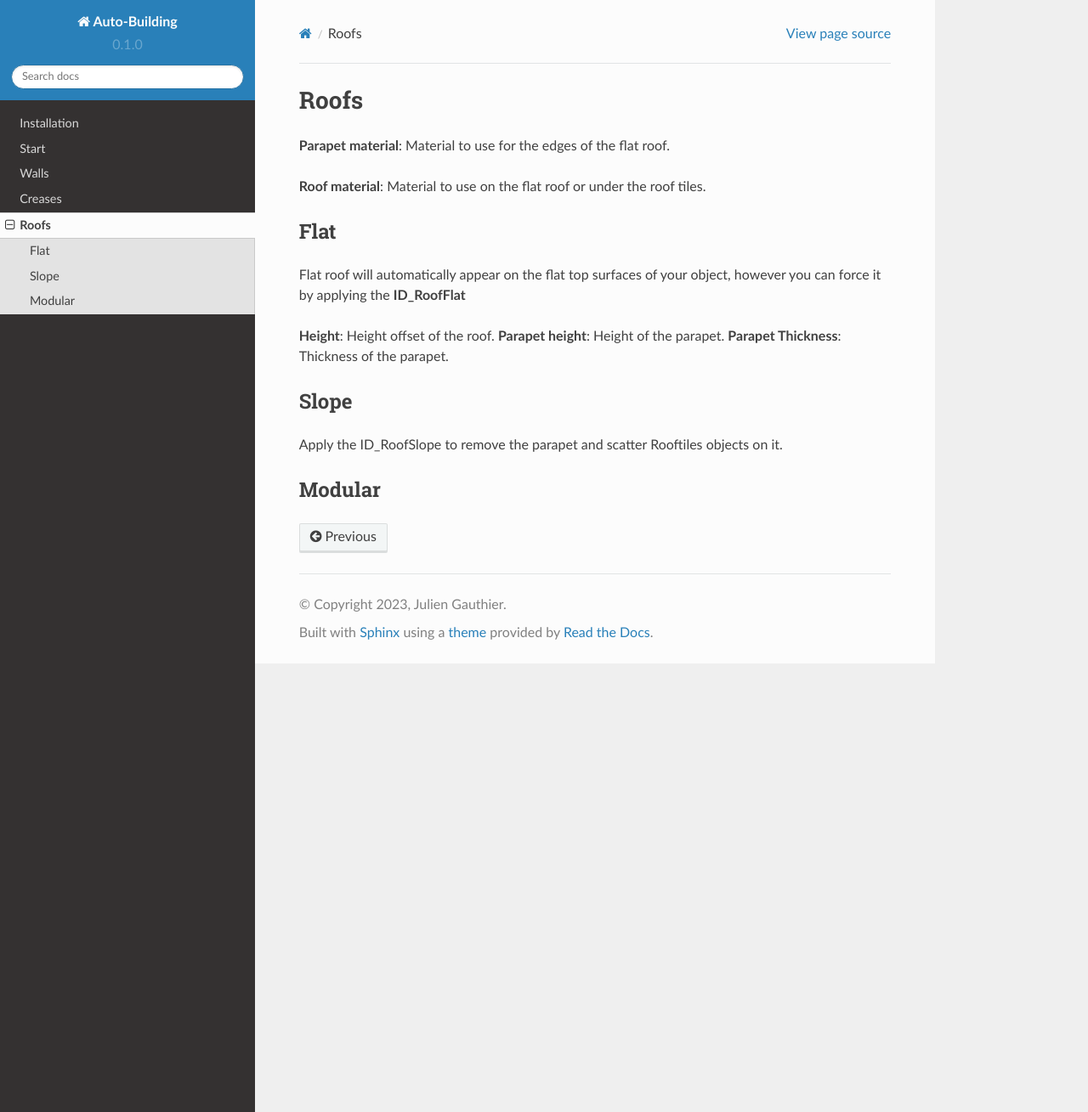
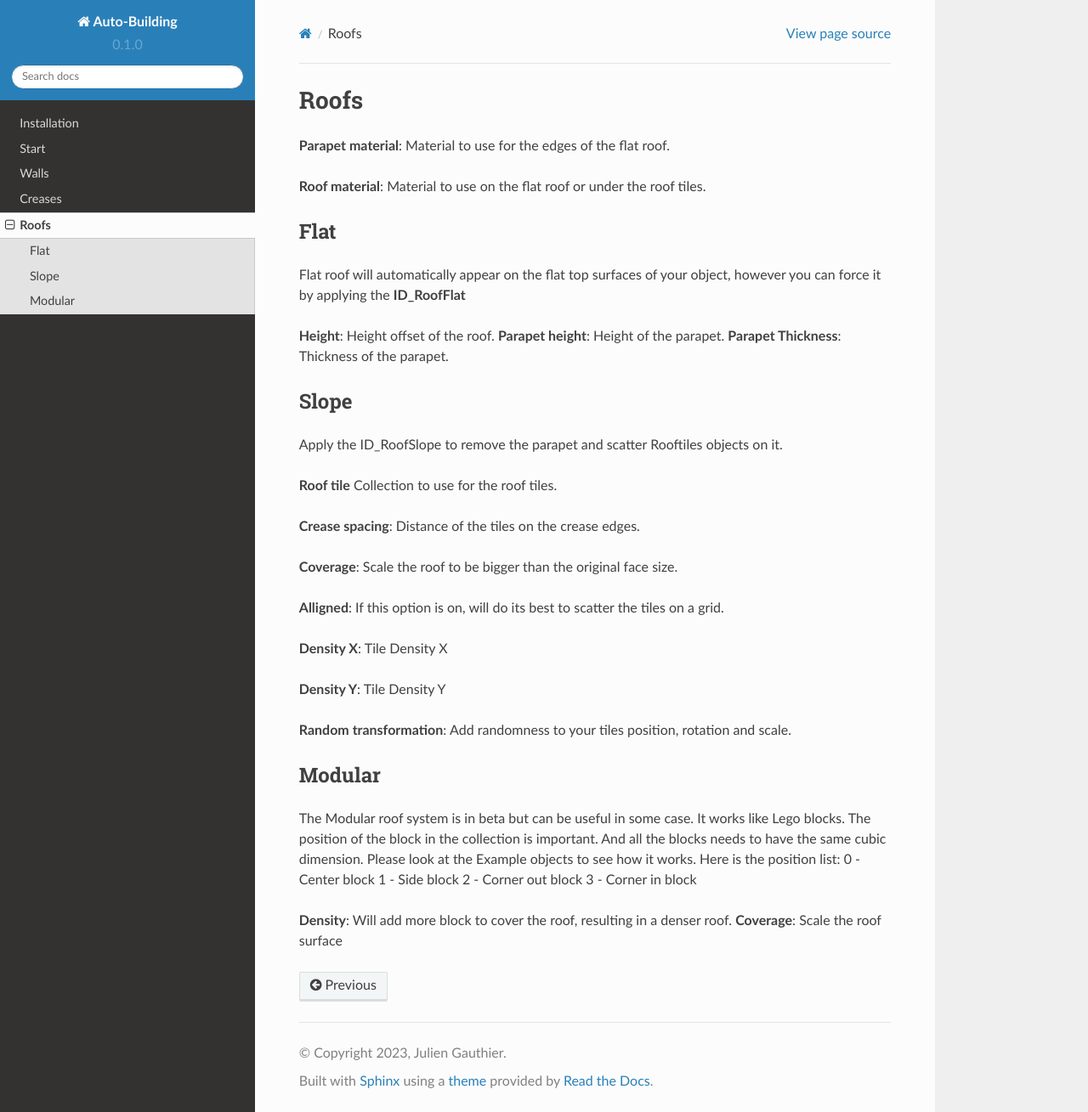
Before and after one commit to charlesque/Auto-Building, a Sphinx documentation site: the page built from docs/source/roofs.rst, in a window 1280 px wide and 1309 px high. Shown: the whole window at 85% size. Built offline with Sphinx 7.4.7 and the Read the Docs theme 2.0.0, drawn with Linux system fonts in a browser that asks for light colours.

Commit message:
Update roofs.rst

```diff
--- a/docs/source/roofs.rst
+++ b/docs/source/roofs.rst
@@ -17,7 +17,30 @@ Slope
 -------
 Apply the ID_RoofSlope to remove the parapet and scatter Rooftiles objects on it.
 
+**Roof tile** Collection to use for the roof tiles.
 
+**Crease spacing**: Distance of the tiles on the crease edges.
+
+**Coverage**: Scale the roof to be bigger than the original face size.
+
+**Alligned**: If this option is on, will do its best to scatter the tiles on a grid.
+
+**Density X**: Tile Density X
+
+**Density Y**: Tile Density Y
+
+**Random transformation**: Add randomness to your tiles position, rotation and scale.
 
 Modular
 --------
+
+The Modular roof system is in beta but can be useful in some case. It works like Lego blocks.
+The position of the block in the collection is important. And all the blocks needs to have the same cubic dimension. Please look at the Example objects to see how it works.
+Here is the position list:
+0 - Center block
+1 - Side block
+2 - Corner out block
+3 - Corner in block
+
+**Density**: Will add more block to cover the roof, resulting in a denser roof.
+**Coverage**: Scale the roof surface
```
